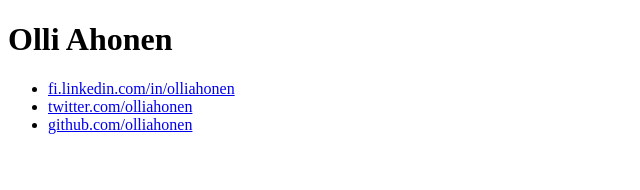
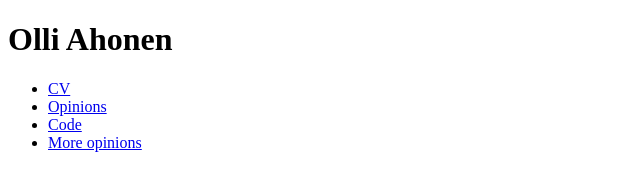
Before and after one commit to olliahonen/homepage, a plain HTML site: page index.html in a window 1280 px wide. Shown: the whole page, without its empty margins (0-640 px from the left). Drawn offline with Linux system fonts and the light colour scheme.

Commit message:
Rename links, add link to blog posts

```diff
--- a/index.html
+++ b/index.html
@@ -8,13 +8,16 @@
     <h1>Olli Ahonen</h1>
     <ul class="links">
       <li>
-        <a href="http://fi.linkedin.com/in/olliahonen">fi.linkedin.com/in/olliahonen</a>
+        <a href="http://fi.linkedin.com/in/olliahonen">CV</a>
       </li>
       <li>
-        <a href="https://twitter.com/olliahonen">twitter.com/olliahonen</a>
+        <a href="https://twitter.com/olliahonen">Opinions</a>
       </li>
       <li>
-        <a href="https://github.com/olliahonen">github.com/olliahonen</a>
+        <a href="https://github.com/olliahonen">Code</a>
+      </li>
+      <li>
+        <a href="http://futurice.com/people/olli-ahonen">More opinions</a>
       </li>
     </ul>
   </body>
```
